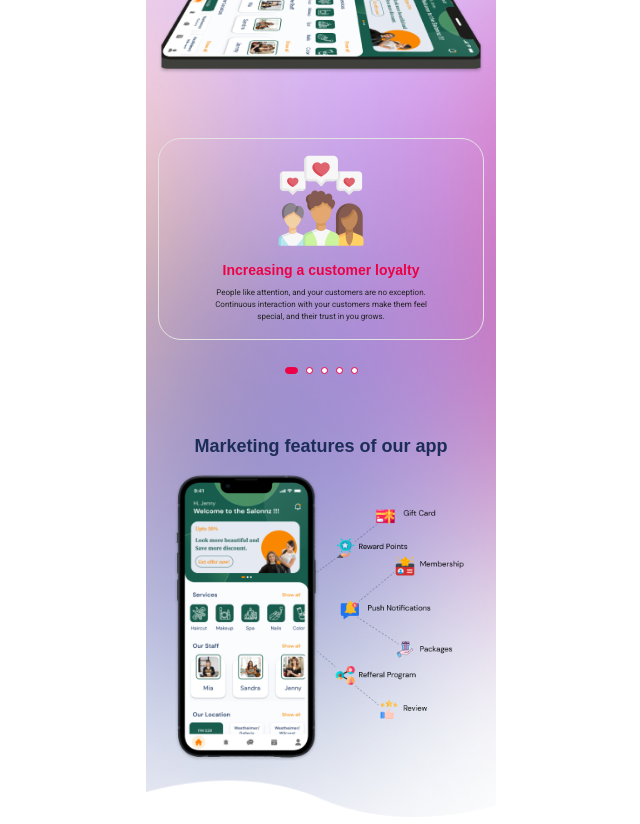
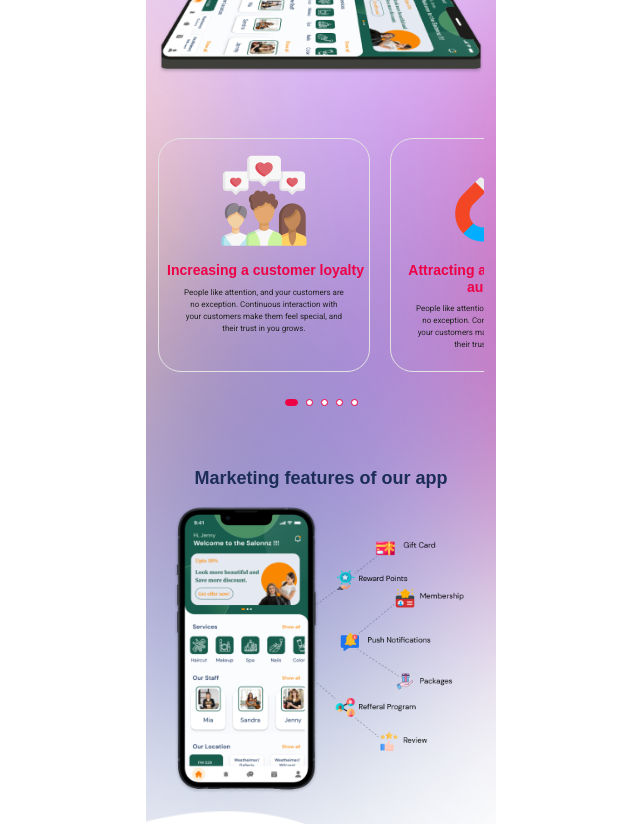
Before and after one commit to indrajeet-tellis/salon, a Nuxt app: page / in a window 1280 px wide. Shown: the part 760-1584 px from the top of the page, without its empty margins (319-959 px from the left). Built offline with nearby package versions, Linux system fonts and the light colour scheme; a web font is replaced by a local one.

Commit message:
updated slide design

```diff
--- a/pages/index.vue
+++ b/pages/index.vue
@@ -1,6 +1,6 @@
 <script>
 import { Swiper, SwiperSlide } from "swiper/vue";
-import { Navigation, Pagination, Scrollbar, A11y } from "swiper/modules";
+import { Pagination } from "swiper/modules";
 import "swiper/css/free-mode";
 import "swiper/css";
 import "swiper/css/navigation";
@@ -26,7 +26,7 @@ export default {
     return {
       onSwiper,
       onSlideChange,
-      modules: [Navigation, Pagination, Scrollbar, A11y],
+      modules: [Pagination],
     };
   },
 };
@@ -131,21 +131,18 @@ export default {
         </div>
       </div>
       <div class="row mt-5">
-        <div class="col-sm">
+        <div class="">
           <swiper
-            :freeMode="true"
+            :slidesPerView="'auto'"
             :pagination="{
               clickable: true,
             }"
             :modules="modules"
             class="mySwiper"
-            :slides-per-view="1"
-            :space-between="50"
-            @swiper="onSwiper"
-            @slideChange="onSlideChange"
+            :space-between="20"
           >
             <swiper-slide
-              ><div class="box mb-5 text-center mt-3 px-2 py-3">
+              ><div class="box mb-4 text-center mt-3 px-2 py-3">
                 <img src="/assets/ad-one.png" alt="ad-one" />
                 <h3 class="sub-header fw-bold mt-3">
                   Increasing a customer loyalty
@@ -455,16 +452,13 @@ export default {
           <h2 class="head fw-bold text-center">How it works</h2>
           <div class="main">
             <swiper
-              :freeMode="true"
+              :slidesPerView="'auto'"
               :pagination="{
                 clickable: true,
               }"
               :modules="modules"
               class="mySwiper"
-              :slides-per-view="1"
-              :space-between="50"
-              @swiper="onSwiper"
-              @slideChange="onSlideChange"
+              :space-between="20"
             >
               <swiper-slide>
                 <div class="box text-center mt-4">
@@ -649,6 +643,9 @@ a {
 /* software end */
 
 /* advantage start */
+.advantage .swiper-slide {
+  width: 65%;
+}
 .advantage .swiper-pagination-bullet {
   opacity: 1;
   background: #fff;
@@ -700,17 +697,19 @@ a {
 .advantage .box {
   border: 1px solid #e4e3e3;
   border-radius: 23px;
+  height: 234px;
 }
 .advantage .box .sub-header {
   font-family: "DM Sans", sans-serif;
   font-size: 14px;
   color: #ed0046;
+  width: 197px;
 }
 .advantage .box .ad-para {
   font-family: "Roboto", sans-serif;
   font-size: 8px;
   color: #232323;
-  width: 235px;
+  width: 162px;
   margin: 0 auto;
 }
 .advantage .marketing-part .mar-main {
@@ -868,16 +867,19 @@ a {
   font-size: 18px;
   color: #1c2d57;
 }
+.works .swiper-slide {
+  width: 63%;
+}
 .works .main .box .sub-header {
   font-family: "DM Sans", sans-serif;
-  font-size: 14px;
+  font-size: 13px;
   color: #ed0046;
 }
 .works .main .box .sub-para {
   font-family: "DM Sans", sans-serif;
-  font-size: 10px;
+  font-size: 9px;
   color: #000000;
-  width: 232px;
+  width: 201px;
   margin: 0 auto;
 }
 .works .swiper-pagination-bullet {
```
